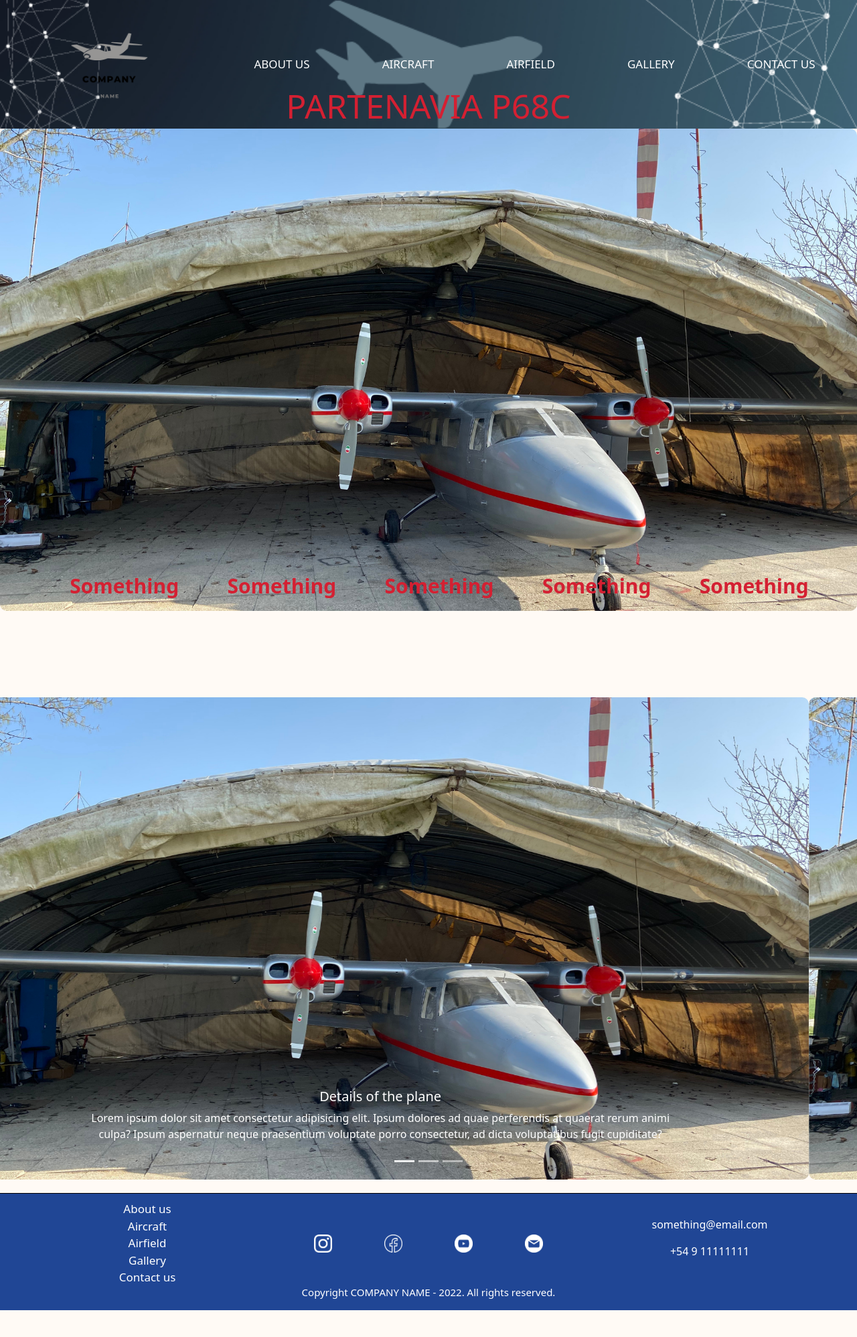
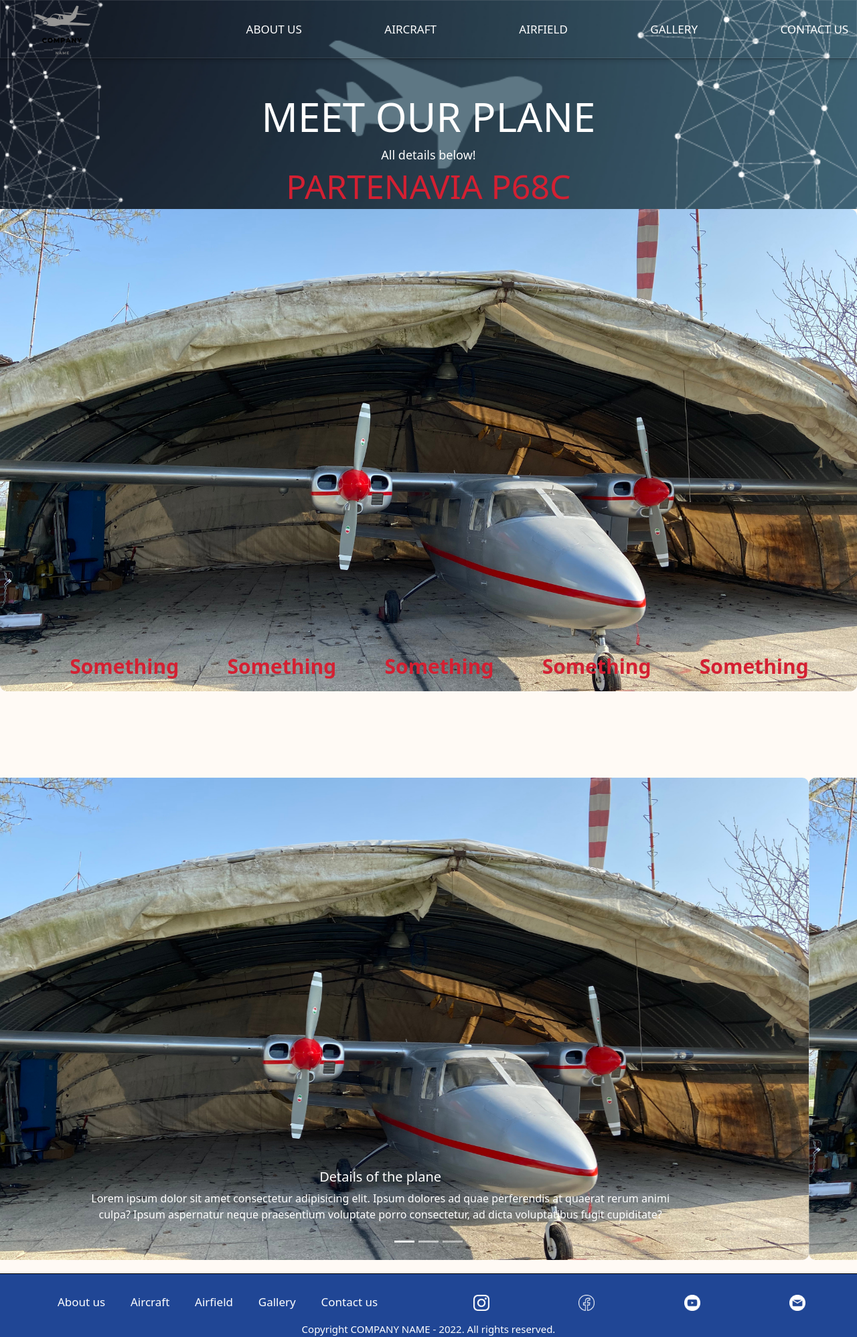
Before and after one commit to AbyGalarza/StarlingsFly, a website: page pages/aircraft.html in a window 1280 px wide. Shown: the whole page at 67% size. Before the commit the page ends 1956 px from the top, so only its background shows below. Drawn offline with nearby package versions, Linux system fonts and the light colour scheme.

Commit message:
nav changes

```diff
--- a/pages/aircraft.html
+++ b/pages/aircraft.html
@@ -50,6 +50,11 @@
                     </li>
                 </ul>
             </nav>
+            <!-- aircraft banner -->
+            <div class="about-us-banner-container">
+                <h1 class="about-us-title">MEET OUR PLANE</h1>
+                <p class="about-us-banner-p"> All details below! </p>
+            </div>
         </header>
 
         <main>
@@ -138,10 +143,6 @@
                         <img class="img-social" src="../img/email.png" alt="email">
                     </a>
                 </div>
-                <div class="contact col-xs-12 col-sm-2 col-md-2 col-lg-4 m-bottom">
-                    <p>something@email.com</p>
-                    <p>+54 9 11111111</p>
-                </div>
             </div>
             <section>
                 <h4> Copyright COMPANY NAME - 2022. All rights reserved. </h4>
--- a/scss/components/_aboutus.scss
+++ b/scss/components/_aboutus.scss
@@ -5,9 +5,9 @@
 
 header{
     .about-us-banner-container{
-        padding-bottom: 4%;
         color: #ffff;
         text-align: center;
+        padding: 4%;
         .about-us-title{
             font-size: 60px;
         }
--- a/scss/components/_contact.scss
+++ b/scss/components/_contact.scss
@@ -2,7 +2,7 @@
 
 header{
     .contact-us-banner-container{
-        padding-bottom: 4%;
+        padding: 4%;
         color: #ffff;
         text-align: center;
         .contact-us-title{
--- a/scss/components/_footer.scss
+++ b/scss/components/_footer.scss
@@ -11,14 +11,18 @@
         font-size: 15px;
     }
     .footerSections{
-        display: flex;
-        flex-direction: row;
+        display: grid;
         align-items: center;
+        grid-template-columns: 50% 50%;
         .nav{
             display: flex;
-            flex-direction: column;
+            flex-direction: row;
+            width: 100%;
             font-size: 17px;
+            justify-self: center;
+            justify-content: center;
             a{
+                padding: 3%;
                 text-decoration: none;
                 color: #fff;
                 transition: 0.3s;
@@ -26,14 +30,15 @@
         }
         .social{
             display: flex;
-            flex-direction: row;
+            justify-self: center;
+            width: 100%;
             a{
                 flex-wrap: wrap;
             }
-                .img-social{
-                    width: 25%;
-                    transition: 0.3s;
-               }
+            .img-social{
+                width: 15%;
+                transition: 0.3s;
+           }
         }
     }
 }
--- a/scss/components/_header.scss
+++ b/scss/components/_header.scss
@@ -15,7 +15,8 @@
     nav{
         display: flex;
         flex-direction: row;
-        padding: 3%;
+        box-shadow: rgba(0, 0, 0, 0.25) 0px 0.0625em 0.0625em, rgba(0, 0, 0, 0.25) 0px 0.125em 0.5em, rgba(255, 255, 255, 0.1) 0px 0px 0px 1px inset;
+
         ul{
         width: 100%;
         display: flex;
@@ -29,7 +30,7 @@
             padding: 0%;
             .logo{
                 grid-area: "logo";
-                width: 100%;
+                width: 75%;
                 text-align: center;
                 img{
                     width: 45%;
@@ -38,7 +39,7 @@
         }
         .nav-items{
                 margin: 0%;
-                padding: 2%;
+                padding: 1%;
                 justify-content: center;
                 list-style: none;
                 font-size: 17px;
@@ -52,6 +53,9 @@
             }
         }
     }
+    .home-section{
+        padding: 6%;
+    }
 }
 
 .nav-items:hover{
```
Also changed, not shown: index.html (+2 -4 lines), pages/aboutus.html (+3 -7 lines), pages/contact.html (+0 -4 lines), css/main.css.
